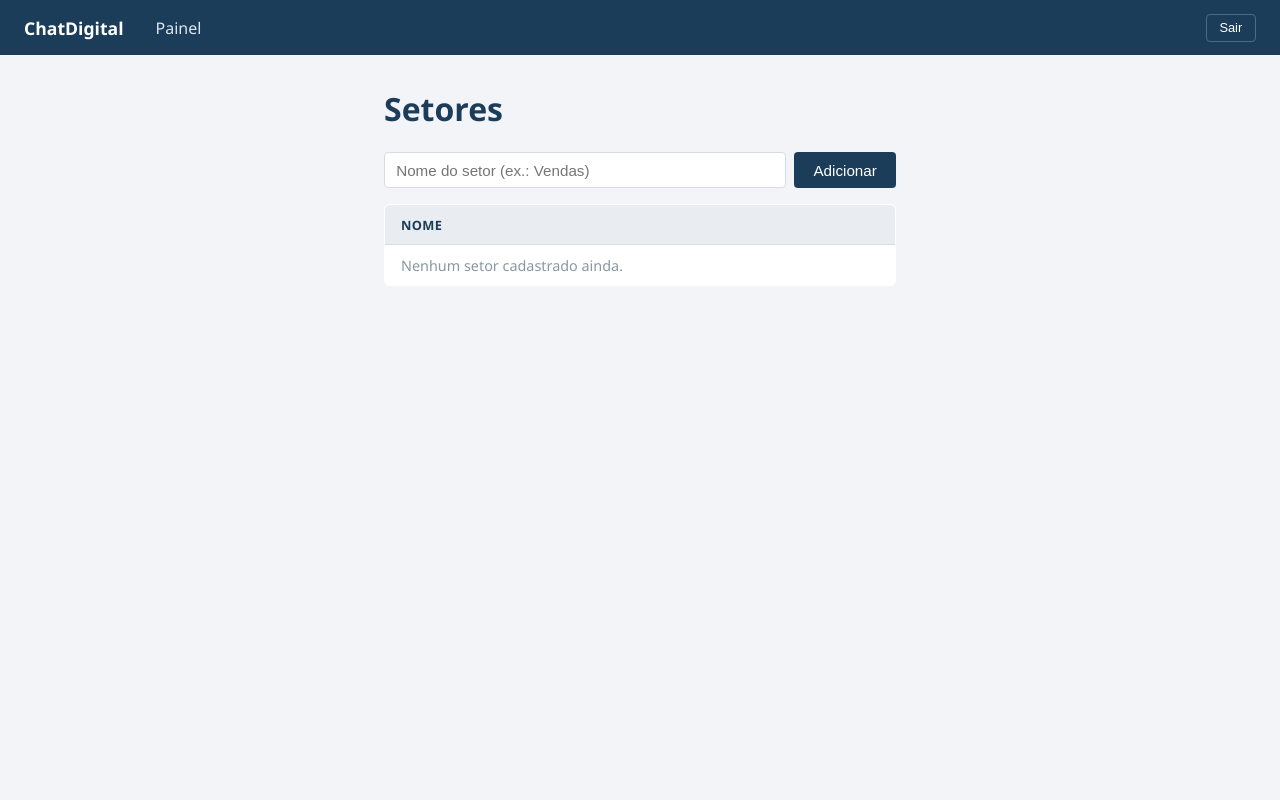
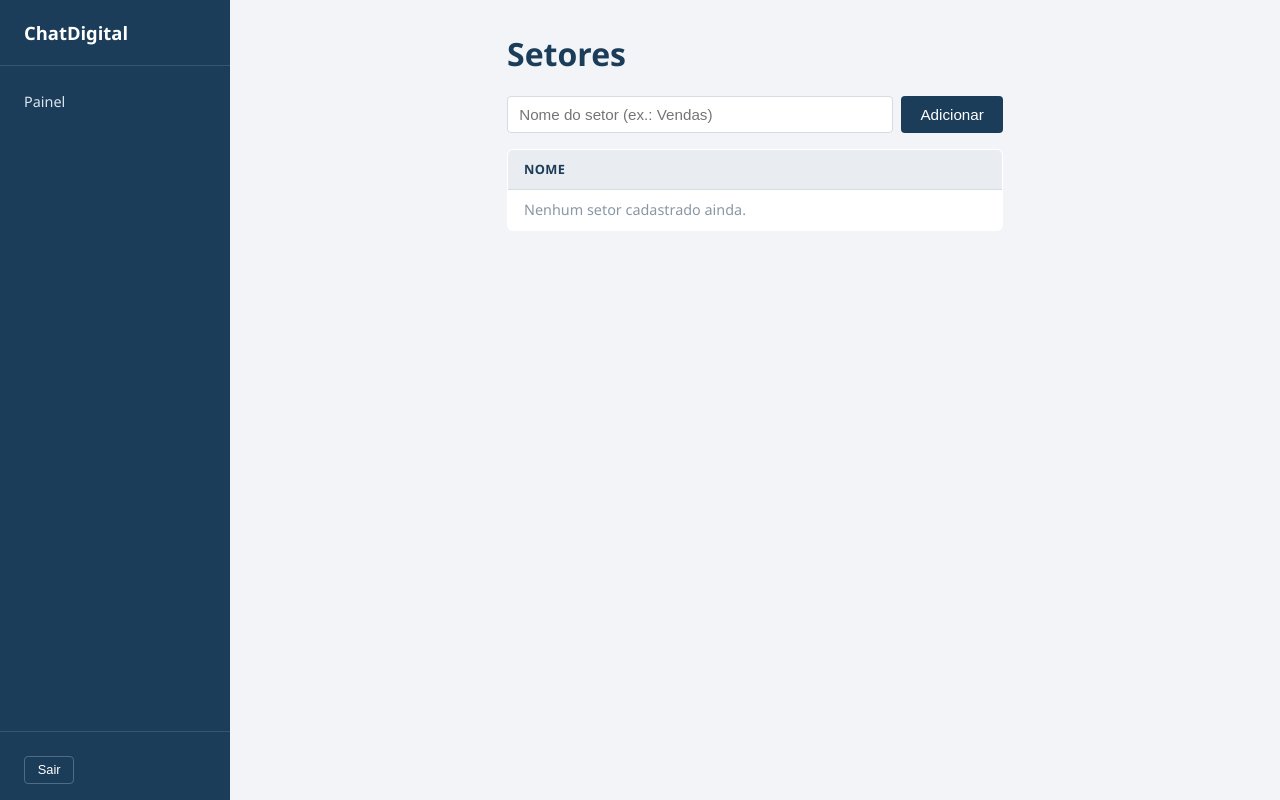
Before and after one commit to paulonazanet/chatdigital, a Node project: template src/views/setores/lista.ejs in a window 1280 px wide. Run offline with Node 20 templates, Linux system fonts and the light colour scheme; the template is opened without the code that fills it, so the values that code supplies are empty.

Commit message:
Move o menu do painel para uma barra lateral esquerda
Pedido do Paulo: menu vertical fixo à esquerda em vez de barra
horizontal no topo. partials/nav.ejs agora abre o wrapper
.app-shell/.barra-lateral/.area-principal; partials/fim-painel.ejs
fecha esses wrappers (login/setup continuam usando partials/fim.ejs
puro, sem menu).

```diff
--- a/public/css/estilo.css
+++ b/public/css/estilo.css
@@ -119,28 +119,57 @@ button:hover { background: var(--azul-destaque); }
 
 .dica { color: #8a97a3; font-size: 0.85rem; }
 
-/* Painel interno */
+/* Painel interno: menu na lateral esquerda */
 
-.topo {
+.app-shell {
+  display: flex;
+  min-height: 100vh;
+}
+
+.barra-lateral {
+  width: 230px;
+  flex-shrink: 0;
   background: var(--azul-marinho);
   color: var(--branco);
   display: flex;
-  align-items: center;
-  padding: 0.85rem 1.5rem;
-  gap: 2rem;
+  flex-direction: column;
+  position: sticky;
+  top: 0;
+  height: 100vh;
 }
 
-.topo .marca { font-weight: 700; font-size: 1.1rem; }
+.barra-lateral .marca {
+  font-weight: 700;
+  font-size: 1.15rem;
+  padding: 1.25rem 1.5rem;
+  border-bottom: 1px solid rgba(255, 255, 255, 0.12);
+}
 
-.topo nav { display: flex; gap: 1.25rem; flex: 1; }
-.topo nav a { color: #dce6ee; }
-.topo nav a:hover { color: var(--branco); }
+.barra-lateral nav {
+  flex: 1;
+  display: flex;
+  flex-direction: column;
+  padding: 1rem 0;
+}
+
+.barra-lateral nav a {
+  color: #dce6ee;
+  padding: 0.65rem 1.5rem;
+  font-size: 0.9rem;
+}
+.barra-lateral nav a:hover {
+  color: var(--branco);
+  background: rgba(255, 255, 255, 0.08);
+  text-decoration: none;
+}
 
 .sair {
   display: flex;
-  align-items: center;
-  gap: 0.75rem;
+  flex-direction: column;
+  gap: 0.5rem;
   margin: 0;
+  padding: 1rem 1.5rem;
+  border-top: 1px solid rgba(255, 255, 255, 0.12);
 }
 
 .sair .usuario { font-size: 0.85rem; color: #dce6ee; }
@@ -149,13 +178,19 @@ button:hover { background: var(--azul-destaque); }
   border: 1px solid #4d6c85;
   padding: 0.35rem 0.8rem;
   font-size: 0.8rem;
+  align-self: flex-start;
 }
 .sair button:hover { background: var(--azul-destaque); }
+
+.area-principal {
+  flex: 1;
+  min-width: 0;
+}
 
 .conteudo {
   max-width: 960px;
   margin: 2rem auto;
-  padding: 0 1.5rem;
+  padding: 0 2rem;
 }
 
 .conteudo-estreita { max-width: 560px; }
--- a/src/views/atendentes/form.ejs
+++ b/src/views/atendentes/form.ejs
@@ -34,4 +34,4 @@
     <button type="submit"><%= alvo ? 'Salvar' : 'Criar atendente' %></button>
   </form>
 </main>
-<%- include('../partials/fim') %>
+<%- include('../partials/fim-painel') %>
--- a/src/views/atendentes/lista.ejs
+++ b/src/views/atendentes/lista.ejs
@@ -20,4 +20,4 @@
     </tbody>
   </table>
 </main>
-<%- include('../partials/fim') %>
+<%- include('../partials/fim-painel') %>
--- a/src/views/dashboard.ejs
+++ b/src/views/dashboard.ejs
@@ -8,4 +8,4 @@
   </div>
   <p class="aviso">A fila de conversas em tempo real chega na próxima etapa. Por enquanto, cadastre atendentes e setores.</p>
 </main>
-<%- include('partials/fim') %>
+<%- include('partials/fim-painel') %>
--- /dev/null
+++ b/src/views/partials/fim-painel.ejs
@@ -0,0 +1,3 @@
+  </div>
+</div>
+<%- include('fim') %>
--- a/src/views/partials/nav.ejs
+++ b/src/views/partials/nav.ejs
@@ -1,4 +1,5 @@
-<header class="topo">
+<div class="app-shell">
+  <aside class="barra-lateral">
     <div class="marca">ChatDigital</div>
     <nav>
       <a href="/painel">Painel</a>
@@ -11,4 +12,5 @@
       <span class="usuario"><%= atendenteLogado.nome %></span>
       <button type="submit">Sair</button>
     </form>
-</header>
+  </aside>
+  <div class="area-principal">
--- a/src/views/setores/lista.ejs
+++ b/src/views/setores/lista.ejs
@@ -24,4 +24,4 @@
     </tbody>
   </table>
 </main>
-<%- include('../partials/fim') %>
+<%- include('../partials/fim-painel') %>
```
Lines whose indentation alone changed are shown as unchanged.
